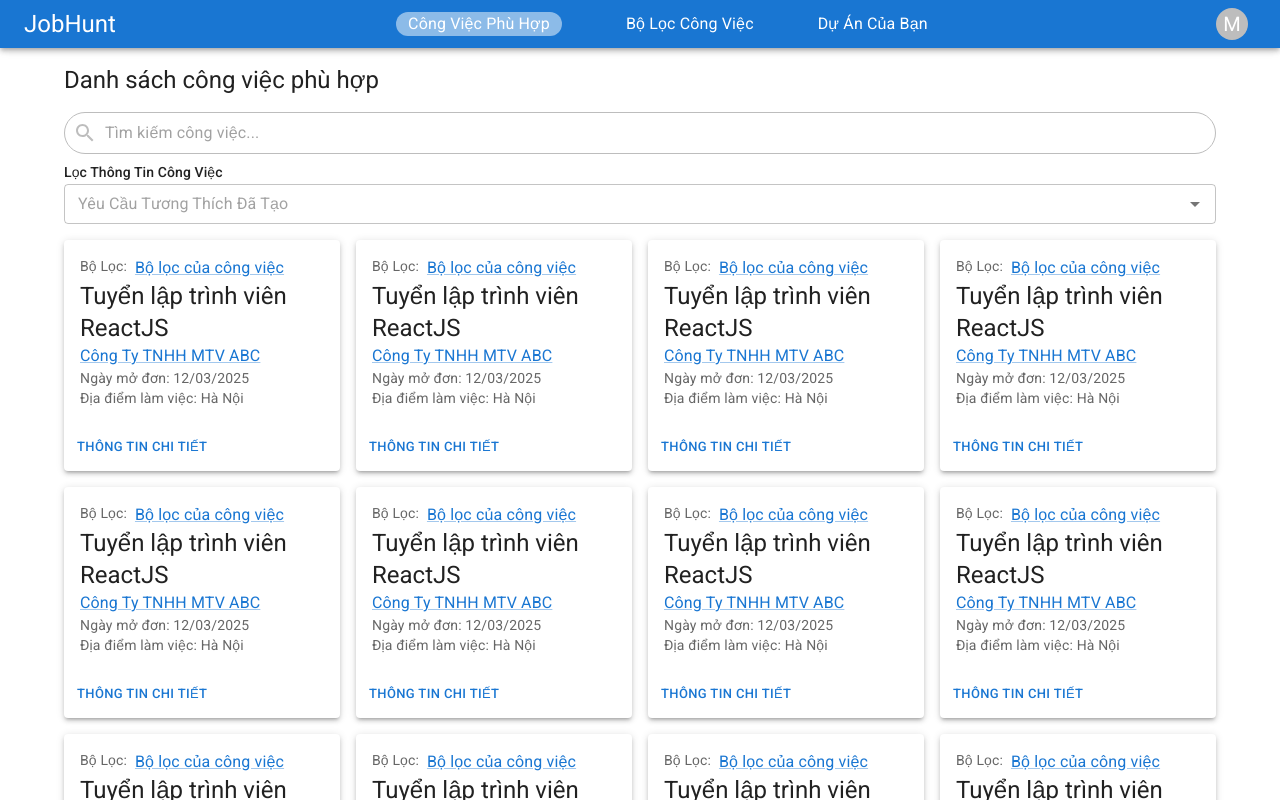
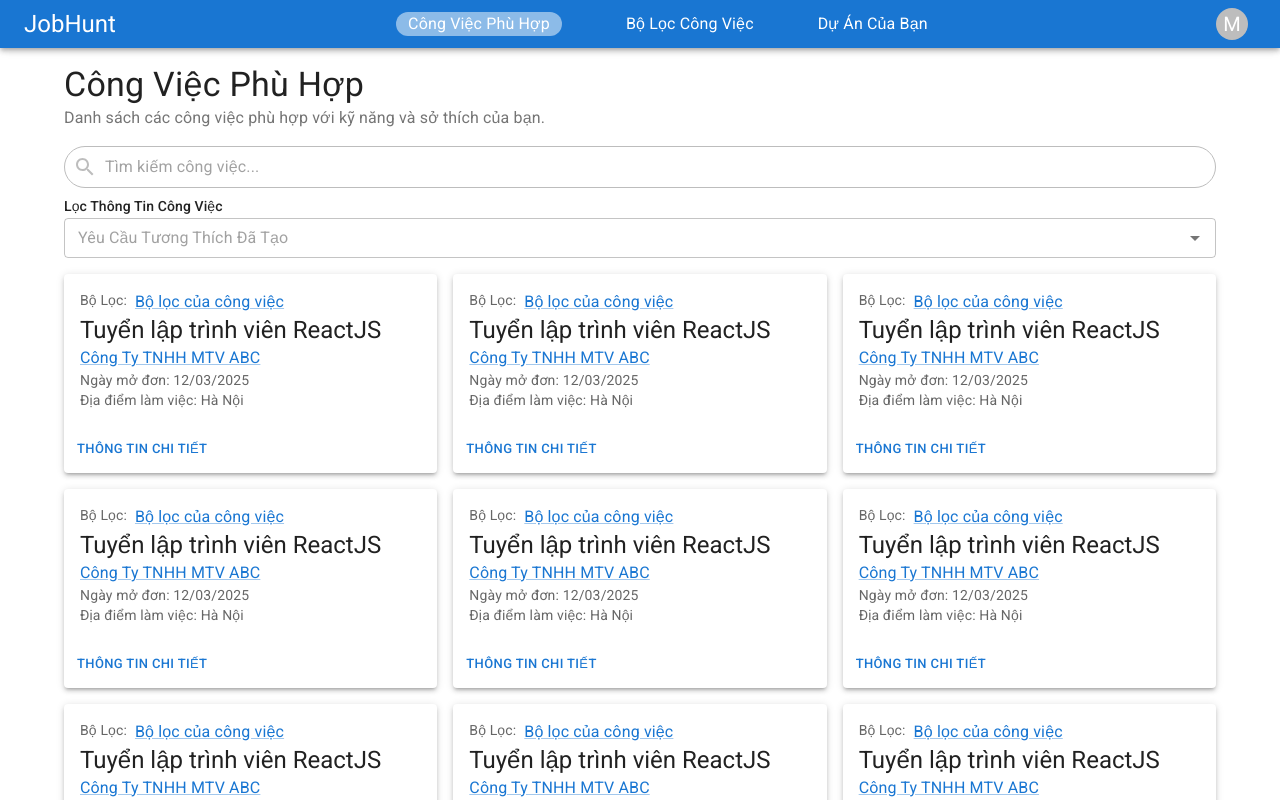
Before and after one commit to thanhKasper/JobHunt-React, a React (Vite) app: page / in a window 1280 px wide. Shown: the top 800 px of the page. Built offline with nearby package versions, Linux system fonts and the light colour scheme; a web font is replaced by a local one.

Commit message:
update: using newly created componets to maintain design consistency

```diff
--- a/src/pages/JobPage.tsx
+++ b/src/pages/JobPage.tsx
@@ -1,18 +1,19 @@
-import { Grid, Pagination, Stack, Typography } from "@mui/material";
+import { Grid, Pagination, Stack } from "@mui/material";
 import JobCard from "../components/JobCard";
 import JobSearchAndFilter from "../components/JobSearchAndFilter";
+import Subtitle from "../components/Subtitle";
+import Title from "../components/Title";
 
 const JobPage = () => {
   return (
     <Stack>
-      <Typography variant="h5" sx={{ marginY: 2 }}>
-        Danh sách công việc phù hợp
-      </Typography>
+      <Title title="Công Việc Phù Hợp" />
+      <Subtitle title="Danh sách các công việc phù hợp với kỹ năng và sở thích của bạn." />
       <JobSearchAndFilter />
       <div className="flex flex-col items-center">
         <Grid container spacing={2}>
           {Array.from({ length: 20 }).map((_, index) => (
-            <Grid size={3} key={index}>
+            <Grid size={{ lg: 4, md: 6, xs: 12 }} key={index}>
               <JobCard />
             </Grid>
           ))}
```
